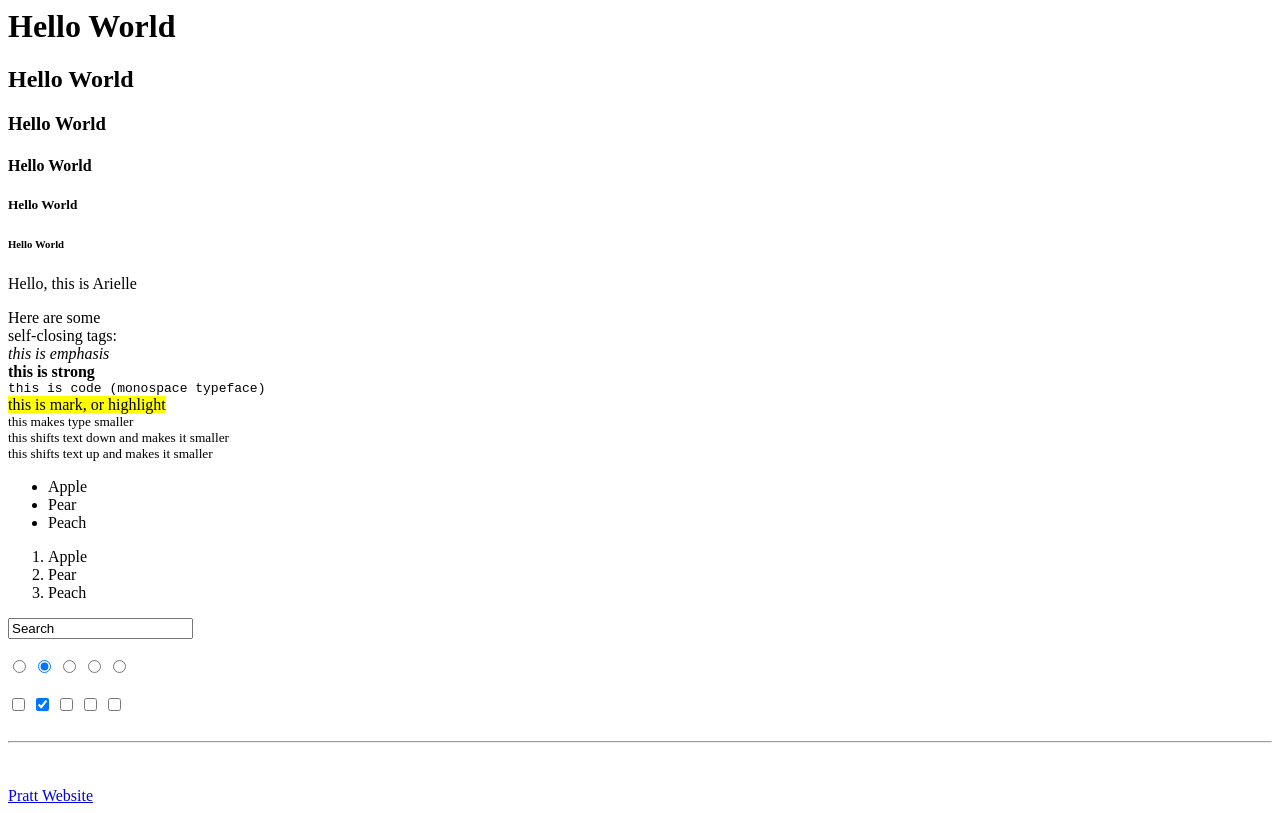
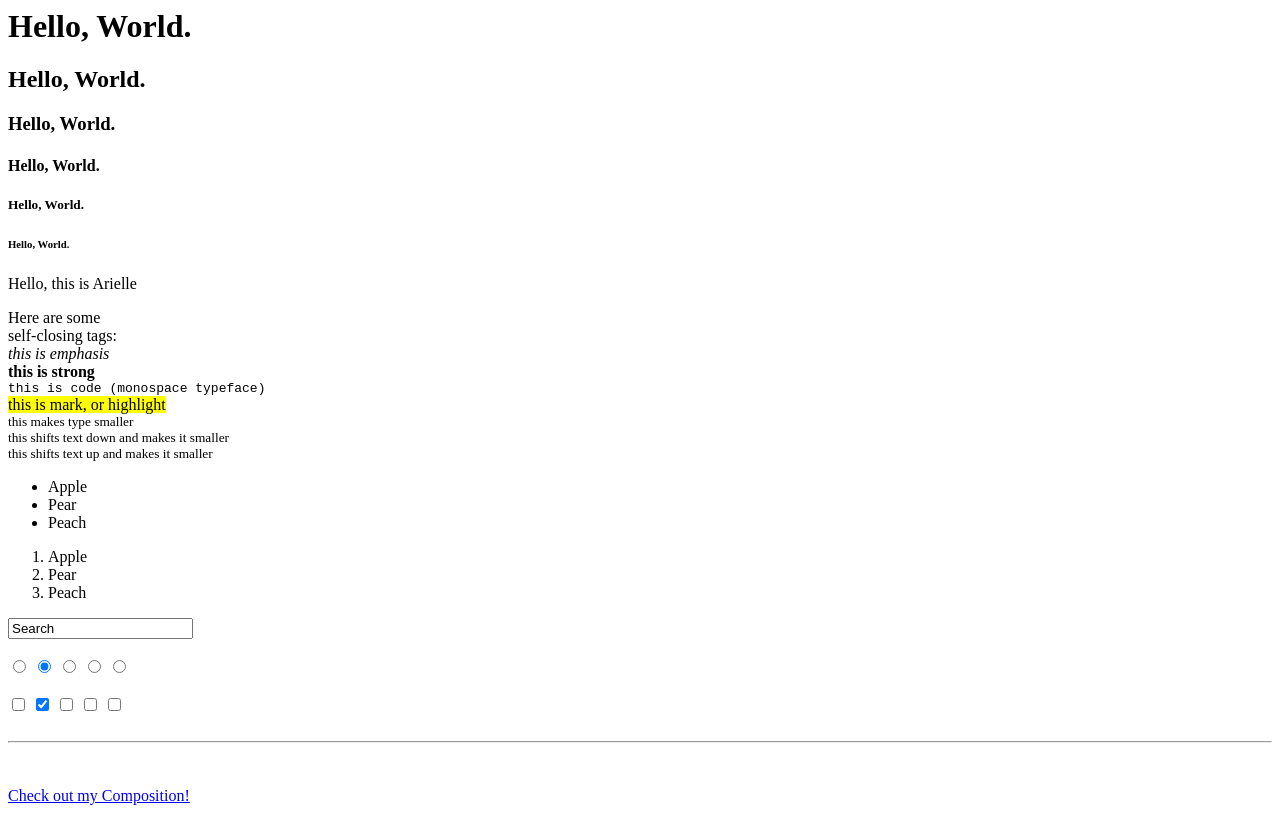
Before and after one commit to azoellerr/azoellerr.github.io, a plain HTML site: page index.html in a window 1280 px wide. Drawn offline with Linux system fonts and the light colour scheme.

Commit message:
add second page

```diff
--- a/index.html
+++ b/index.html
@@ -3,12 +3,12 @@
         <title>Hello World</title>
     </head>
     <body>
-         <h1>Hello World</h1>
-         <h2>Hello World</h2>
-         <h3>Hello World</h3>
-         <h4>Hello World</h4>
-         <h5>Hello World</h5>
-         <h6>Hello World</h6>
+         <h1>Hello, World.</h1>
+         <h2>Hello, World.</h2>
+         <h3>Hello, World.</h3>
+         <h4>Hello, World.</h4>
+         <h5>Hello, World.</h5>
+         <h6>Hello, World.</h6>
 
          <p>Hello, this is Arielle</p>
          <p>Here are some <br />self-closing tags:
@@ -52,6 +52,6 @@
     <br><br>
         <hr />
     <br><br>
-        <a href="http://pratt.edu">Pratt Website</a></a>
+        <a href="composition.html">Check out my Composition!</a></a>
     </body>
 </html>
```
Also changed, not shown: composition.html (added, +8 -0 lines).
